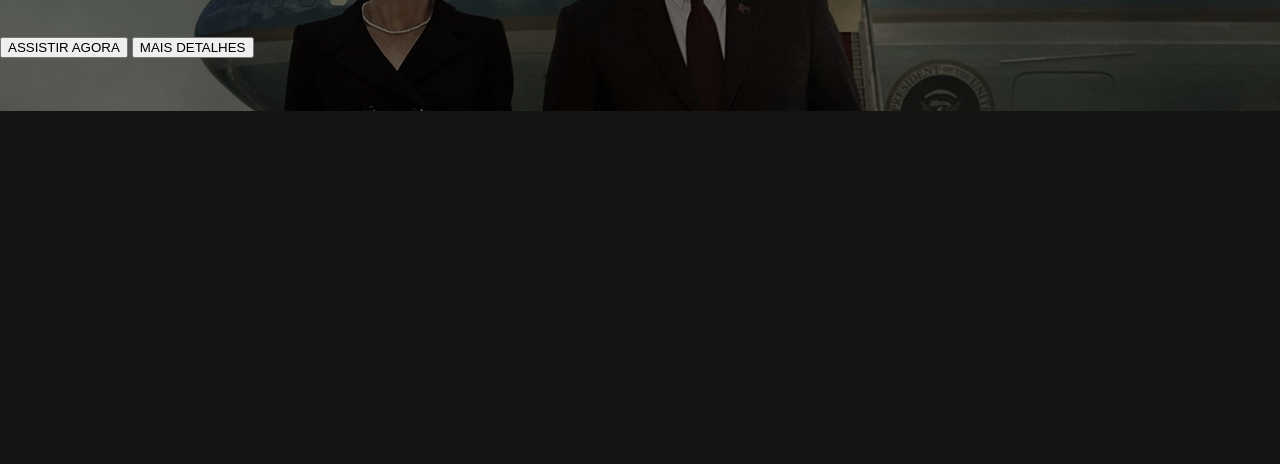
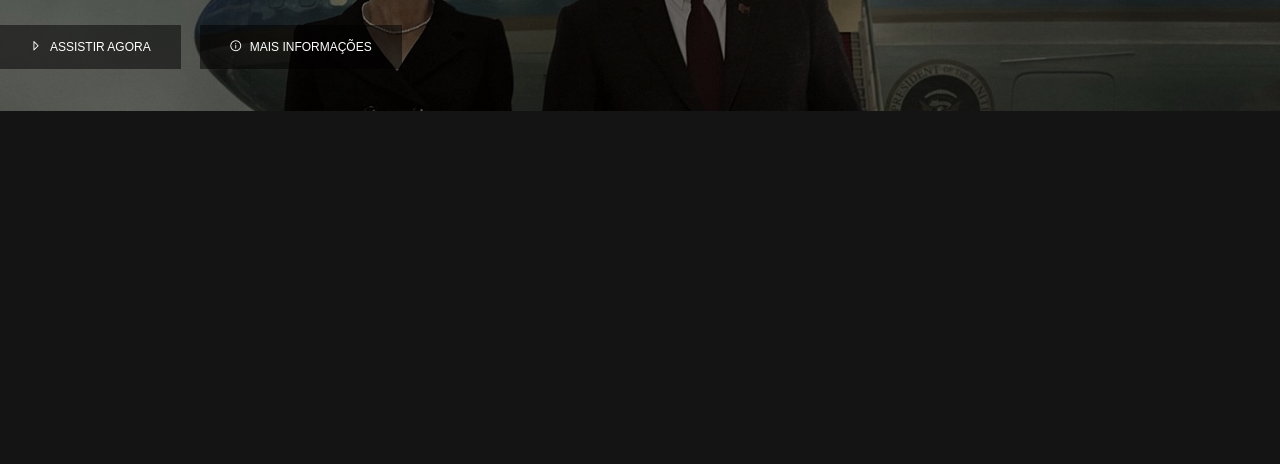
Before and after one commit to miriaamaral/JS-interfaceNetflix, a plain HTML site: page index.html in a window 1280 px wide. Shown: the part 336-800 px from the top of the page. Drawn offline with nearby package versions, Linux system fonts and the light colour scheme.

Commit message:
adiciona ícones aos botões e estiliza os botões no CSS

```diff
--- a/index.html
+++ b/index.html
@@ -5,6 +5,8 @@
     <meta charset="UTF-8">
     <meta name="viewport" content="width=device-width, initial-scale=1.0">
     <link rel="stylesheet" href="./style/main.css">
+    <link rel="stylesheet" href="https://unpkg.com/primeicons/primeicons.css">
+
     <title>NETFLIX CLONE</title>
 </head>
 
@@ -28,9 +30,9 @@
                 <p class="descricao">Nada pode impedir o político sem escrúpulos Frank Underwood de conquistar Washington. Assista agora a nova temporada de House of Cards que está imperdível.</p>
                 </p>
 
-                <button role="button" class="botao">ASSISTIR AGORA</button>
-                <button role="button" class="botao">MAIS DETALHES</button>
                 <div class="botoes">
+                    <button role="button" class="botao"><i class="pi pi-play"></i>ASSISTIR AGORA</button>
+                    <button role="button" class="botao"><i class="pi pi-info-circle"></i>MAIS INFORMAÇÕES</button>
                 </div>
             </div>
         </div>
--- a/style/main.css
+++ b/style/main.css
@@ -70,3 +70,25 @@ header nav a:hover {
     font-size: 40px;
     font-family: 'Trebuchet MS', Arial, sans-serif;
 }
+
+.botao{
+    background-color: rgba(0,0,0,.50);
+    border:none;
+    color: white;
+
+    padding:15px 30px;
+    margin-right: 15px;
+    font-size: 12px;
+
+    cursor: pointer;
+    transition: .3s ease all;
+}
+
+.botao:hover{
+    background-color:white;
+    color:black;
+}
+
+.botao i{
+    margin-right: 8px;
+}
```
